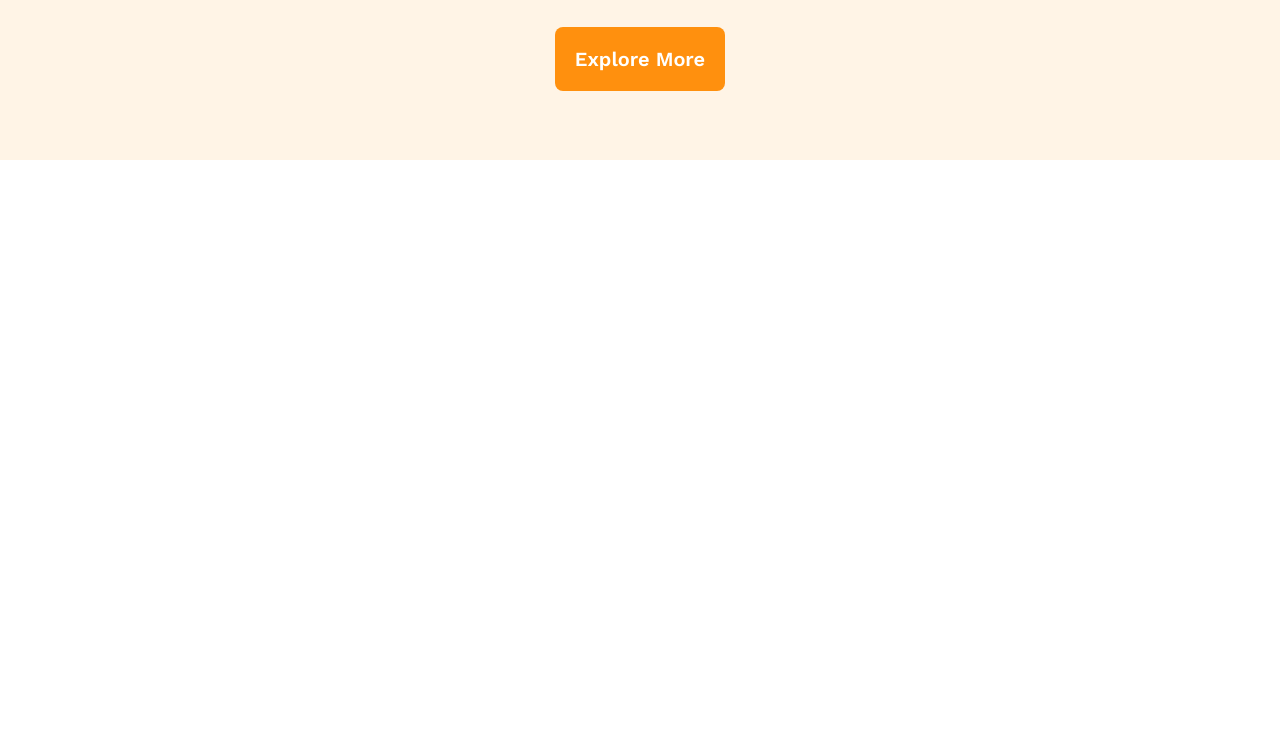
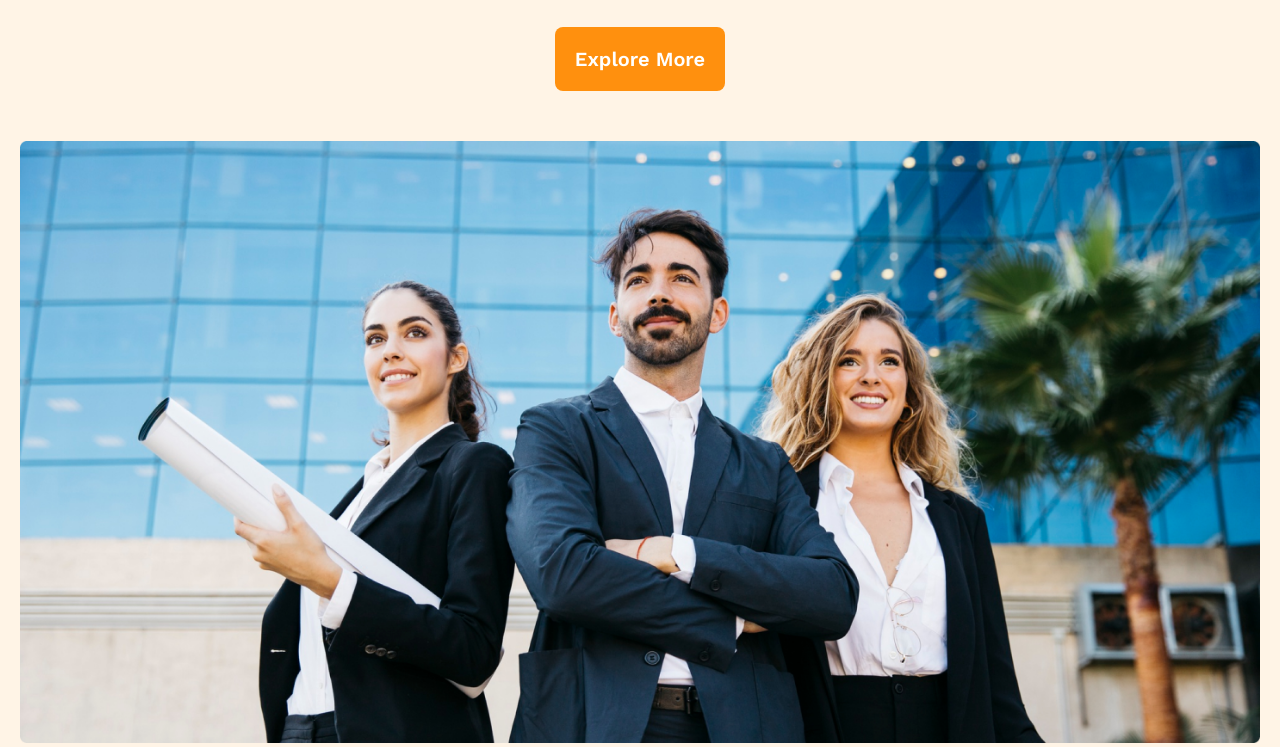
Before and after one commit to asir-uddin/G3-Architects, a plain HTML site: page index.html in a window 1280 px wide. Shown: the part 297-1044 px from the top of the page. Before the commit the page ends 800 px from the top, so only its background shows below. Drawn offline with nearby package versions, Linux system fonts and the light colour scheme; the site is published under a folder, as on GitHub Pages, so addresses that start at the root find nothing.

Commit message:
added last images pasth

```diff
--- a/index.html
+++ b/index.html
@@ -23,7 +23,7 @@
             <button class="primary-btn">Explore More</button>
         </div>
         <div class="banner">
-            <img src="/images/banner.png" alt="" class="header-bg">
+            <img src="./images/banner.png" alt="" class="header-bg">
         </div>
     </header>
     <main>
```
